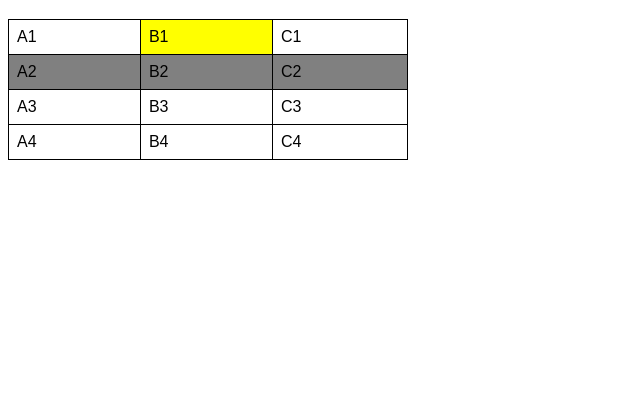
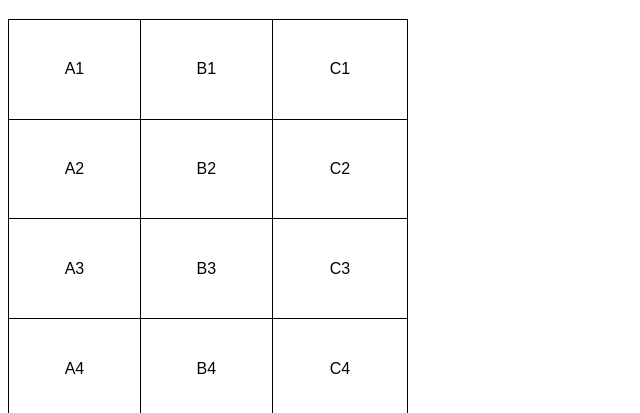
Before and after one commit to guipena10/html-css, a plain HTML site: page exercicios/ex023/tabela001.html in a window 1280 px wide. Shown: the part 61-474 px from the top of the page, without its empty margins (0-640 px from the left). Drawn offline with Linux system fonts and the light colour scheme.

Commit message:
update tabela0001

```diff
--- a/exercicios/ex023/tabela001.html
+++ b/exercicios/ex023/tabela001.html
@@ -11,22 +11,19 @@
     }
 
     table {
+        height: 400px;
         width: 400px;
         border-collapse: collapse;
-    }
-
-    tr.linha {
-        background-color: gray;
     }
 
     td {
         border: 1px solid black;
         padding: 8px;
+        text-align: center;
+        vertical-align: middle;
     }
 
-    td.dado {
-        background-color: yellow;
-    }
+
 </style>
 <body>
     <h1>Minha primeira tabela</h1>
```
